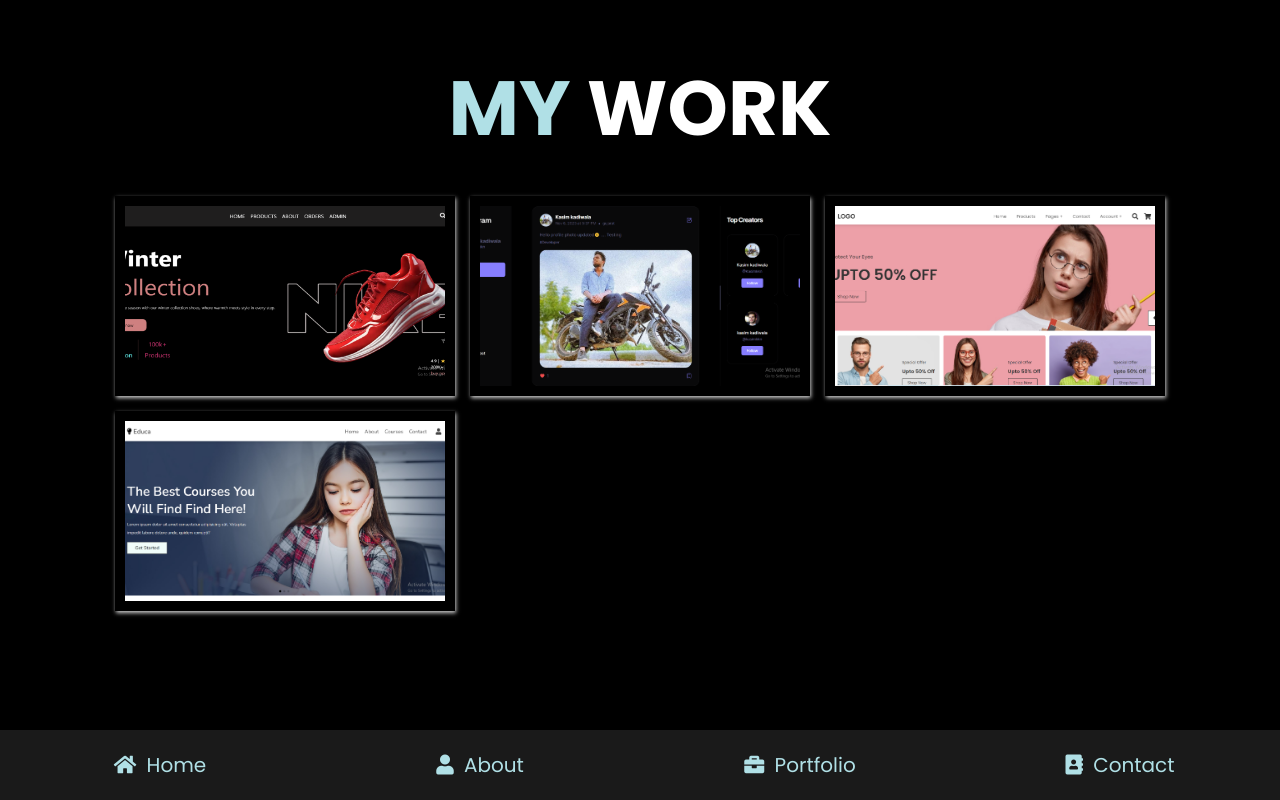
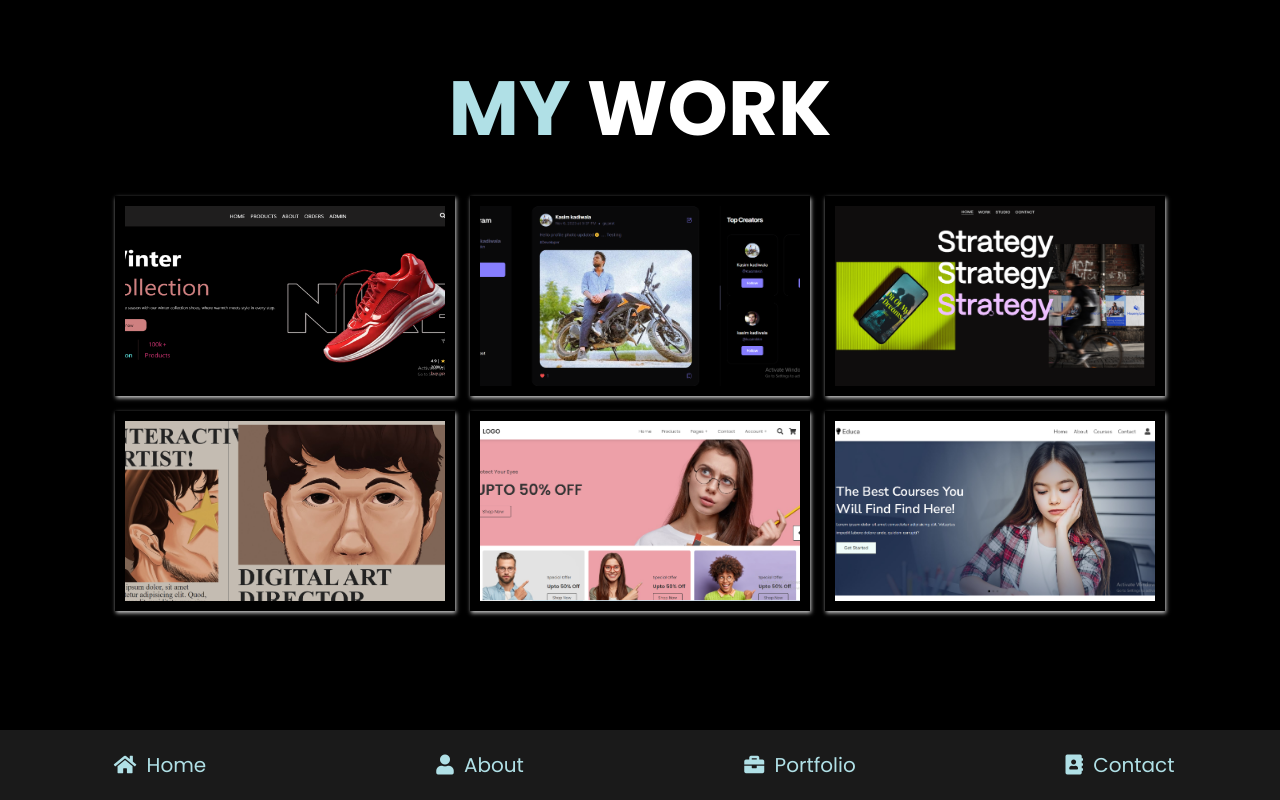
Before and after one commit to Kasimkkn/myportfolio, a React (Vite) app: page /portfolio in a window 1280 px wide. Built offline with nearby package versions, Linux system fonts and the light colour scheme; the HTML template or start-up script is replaced by a standard one.

Commit message:
new work added

```diff
--- a/src/App.css
+++ b/src/App.css
@@ -146,7 +146,7 @@ section {
 .home .image img {
   height: 58rem;
   width: 32rem;
-  border-radius: 4% 4% 50% 50% / 27% 27% 73% 73% ;
+  border-radius: 50% 50% 50% 50% / 27% 27% 73% 73% ;
 
 }
 
--- a/src/pages/Portfolio.jsx
+++ b/src/pages/Portfolio.jsx
@@ -2,7 +2,8 @@ import img1 from '../images/img-1.png'
 import img2 from '../images/snap.png'
 import img3 from '../images/lens.png'
 import img4 from '../images/educa.png'
-
+import mir from '../images/mir.png'
+import dst from '../images/ds.png'
 const Portfolio = () => {
   return (
     <section className="portfolio">
@@ -30,6 +31,22 @@ const Portfolio = () => {
         </div>
 
         <div className="box">
+            <img src={dst} alt=""></img>
+            <div className="content">
+                <h3>D-Studio</h3>
+                <p>A Web App For Digitally crafted brand experiences</p>
+                <a href="https://dstudio2.netlify.app" target='_blank'>link</a>
+            </div>
+        </div>
+        <div className="box">
+            <img src={mir} alt=""></img>
+            <div className="content">
+                <h3>Miranda-News</h3>
+                <p>A News Paper Web App Frontend</p>
+                <a href="https://github.com/Kasimkkn/eyescare" target='_blank'>link</a>
+            </div>
+        </div>
+        <div className="box">
             <img src={img3} alt=""></img>
             <div className="content">
                 <h3>Eyescare</h3>
```
Also changed, not shown: src/images/ds.png (added), src/images/mir.png (added).
